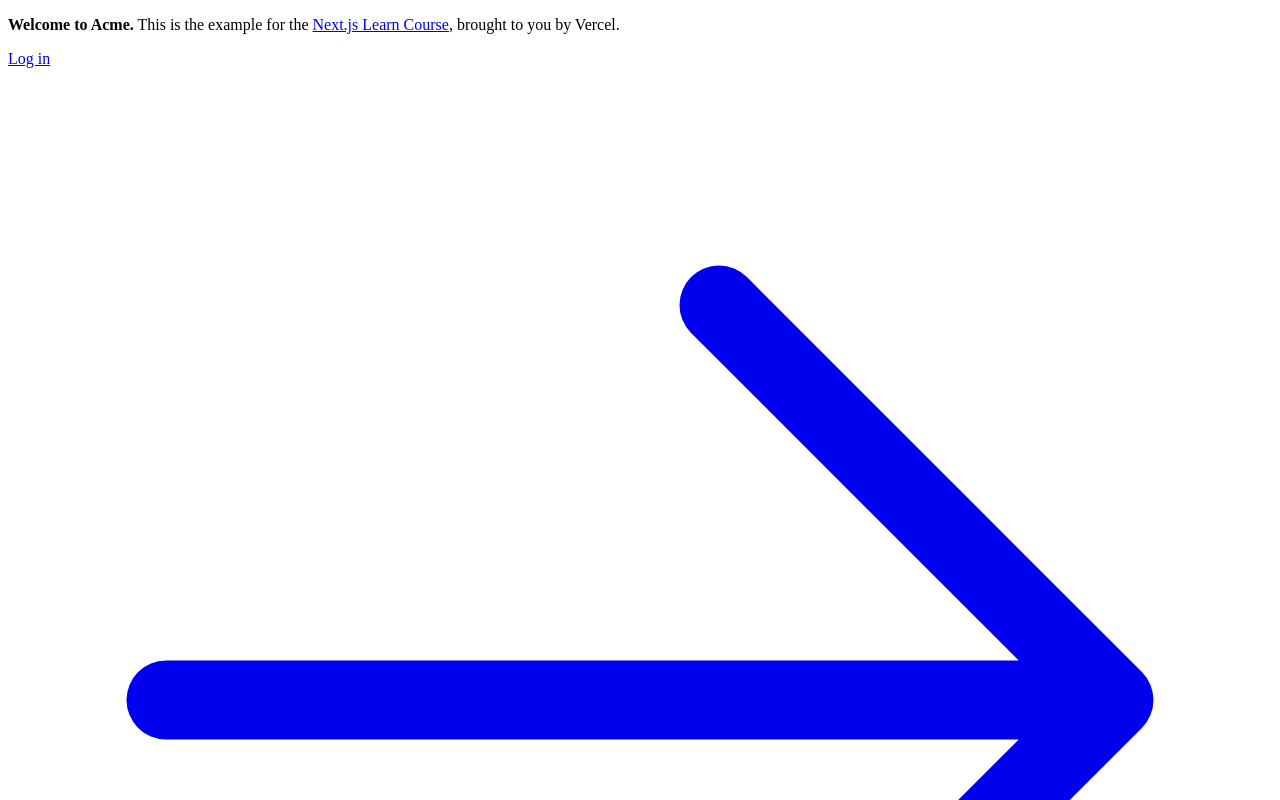
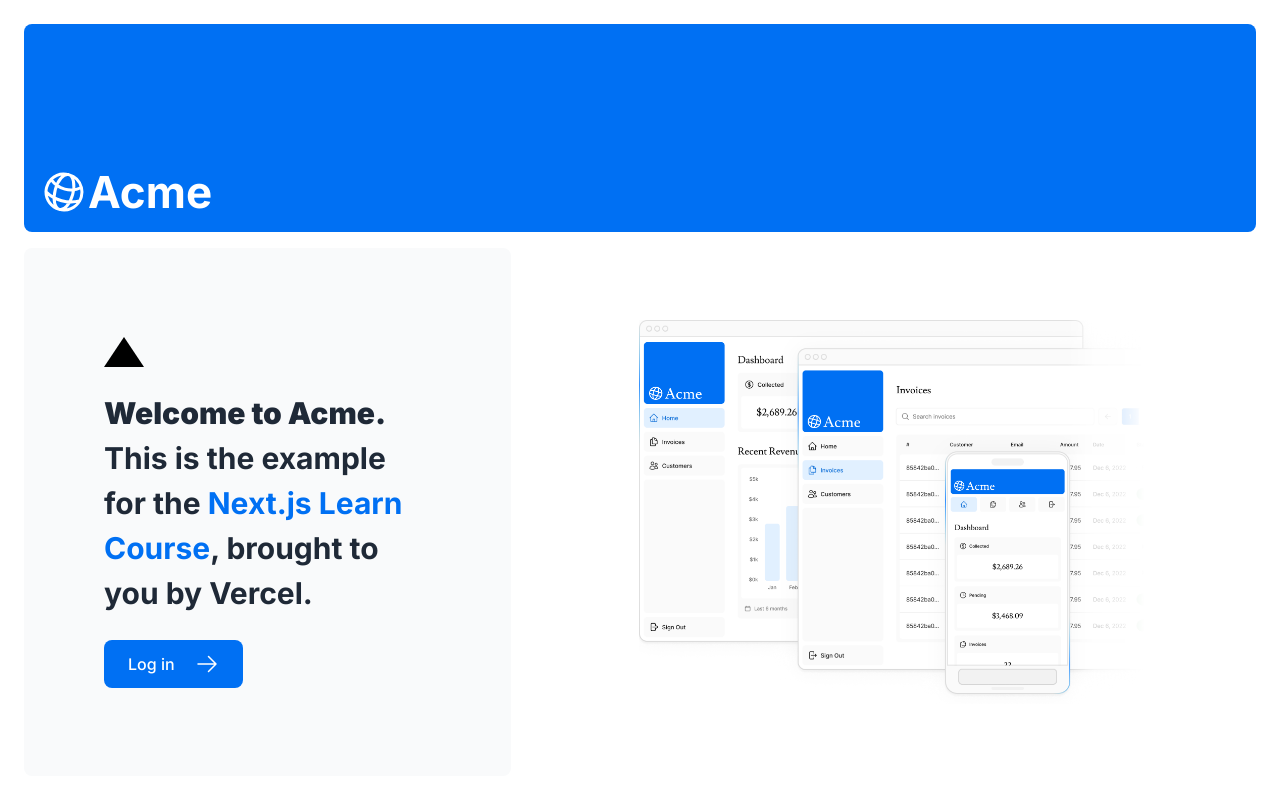
Before and after one commit to mohamed20163858/nextjs-dashboard, a Next.js app: page / in a window 1280 px wide. Shown: the top 800 px of the page. Built offline with nearby package versions, Linux system fonts and the light colour scheme.

Commit message:
Intialize app

```diff
--- /dev/null
+++ b/app/dashboard/customers/page.tsx
@@ -0,0 +1,5 @@
+const Page = () => {
+    return ( <p>Customers Page</p>);
+}
+
+export default Page;
--- /dev/null
+++ b/app/dashboard/invoices/page.tsx
@@ -0,0 +1,5 @@
+const Invoices = () => {
+    return ( <p>Invoices Page</p> );
+}
+
+export default Invoices;
--- /dev/null
+++ b/app/dashboard/layout.tsx
@@ -0,0 +1,12 @@
+import SideNav from '@/app/ui/dashboard/sidenav';
+
+export default function Layout({ children }: { children: React.ReactNode }) {
+  return (
+    <div className="flex h-screen flex-col md:flex-row md:overflow-hidden">
+      <div className="w-full flex-none md:w-64">
+        <SideNav />
+      </div>
+      <div className="flex-grow p-6 md:overflow-y-auto md:p-12">{children}</div>
+    </div>
+  );
+}
--- /dev/null
+++ b/app/dashboard/page.tsx
@@ -0,0 +1,3 @@
+export default function Page() {
+    return <p>Dashboard Page</p>;
+  }
--- a/app/layout.tsx
+++ b/app/layout.tsx
@@ -1,3 +1,6 @@
+import "@/app/ui/global.css";
+import { inter } from '@/app/ui/fonts';
+
 export default function RootLayout({
   children,
 }: {
@@ -5,7 +8,7 @@
 }) {
   return (
     <html lang="en">
-      <body>{children}</body>
+      <body className={`${inter.className} antialiased`}>{children}</body>
     </html>
   );
 }
--- a/app/page.tsx
+++ b/app/page.tsx
@@ -1,16 +1,21 @@
 import AcmeLogo from '@/app/ui/acme-logo';
 import { ArrowRightIcon } from '@heroicons/react/24/outline';
 import Link from 'next/link';
+import styles from '@/app/ui/home.module.css';
+import { lusitana } from './ui/fonts';
+import Image from 'next/image';
+
 
 export default function Page() {
   return (
     <main className="flex min-h-screen flex-col p-6">
       <div className="flex h-20 shrink-0 items-end rounded-lg bg-blue-500 p-4 md:h-52">
-        {/* <AcmeLogo /> */}
+        <AcmeLogo />
       </div>
       <div className="mt-4 flex grow flex-col gap-4 md:flex-row">
         <div className="flex flex-col justify-center gap-6 rounded-lg bg-gray-50 px-6 py-10 md:w-2/5 md:px-20">
-          <p className={`text-xl text-gray-800 md:text-3xl md:leading-normal`}>
+          <div className={styles.shape}> </div>
+          <p className={`text-xl text-gray-800 md:text-3xl md:leading-normal ${lusitana.className}`}>
             <strong>Welcome to Acme.</strong> This is the example for the{' '}
             <a href="https://nextjs.org/learn/" className="text-blue-500">
               Next.js Learn Course
@@ -26,6 +31,20 @@
         </div>
         <div className="flex items-center justify-center p-6 md:w-3/5 md:px-28 md:py-12">
           {/* Add Hero Images Here */}
+          <Image
+            src="/hero-desktop.png"
+            width={1000}
+            height={760}
+            className="hidden md:block"
+            alt="Screenshots of the dashboard project showing desktop version"
+          />
+           <Image
+            src="/hero-mobile.png"
+            width={560}
+            height={620}
+            className="md:hidden"
+            alt="Screenshots of the dashboard project showing mobile version"
+          />
         </div>
       </div>
     </main>
--- a/app/ui/dashboard/nav-links.tsx
+++ b/app/ui/dashboard/nav-links.tsx
@@ -1,8 +1,15 @@
+'use client';
+
 import {
   UserGroupIcon,
   HomeIcon,
   DocumentDuplicateIcon,
 } from '@heroicons/react/24/outline';
+import Link from 'next/link';
+import { usePathname } from 'next/navigation';
+import clsx from 'clsx';
+
+
 
 // Map of links to display in the side navigation.
 // Depending on the size of the application, this would be stored in a database.
@@ -17,19 +24,26 @@
 ];
 
 export default function NavLinks() {
+  const pathname = usePathname();
+
   return (
     <>
       {links.map((link) => {
         const LinkIcon = link.icon;
         return (
-          <a
+          <Link
             key={link.name}
             href={link.href}
-            className="flex h-[48px] grow items-center justify-center gap-2 rounded-md bg-gray-50 p-3 text-sm font-medium hover:bg-sky-100 hover:text-blue-600 md:flex-none md:justify-start md:p-2 md:px-3"
+            className={clsx(
+              'flex h-[48px] grow items-center justify-center gap-2 rounded-md bg-gray-50 p-3 text-sm font-medium hover:bg-sky-100 hover:text-blue-600 md:flex-none md:justify-start md:p-2 md:px-3',
+              {
+                'bg-sky-100 text-blue-600': pathname === link.href,
+              },
+            )}
           >
             <LinkIcon className="w-6" />
             <p className="hidden md:block">{link.name}</p>
-          </a>
+          </Link>
         );
       })}
     </>
--- /dev/null
+++ b/app/ui/fonts.ts
@@ -0,0 +1,6 @@
+import { Inter } from 'next/font/google';
+import { Lusitana } from 'next/font/google';
+
+export const inter = Inter({ subsets: ['latin'] });
+
+export const lusitana = Inter({ subsets: ['latin'], weight: "700" });
--- /dev/null
+++ b/app/ui/home.module.css
@@ -0,0 +1,7 @@
+.shape {
+    height: 0;
+    width: 0;
+    border-bottom: 30px solid black;
+    border-left: 20px solid transparent;
+    border-right: 20px solid transparent;
+  }
```
